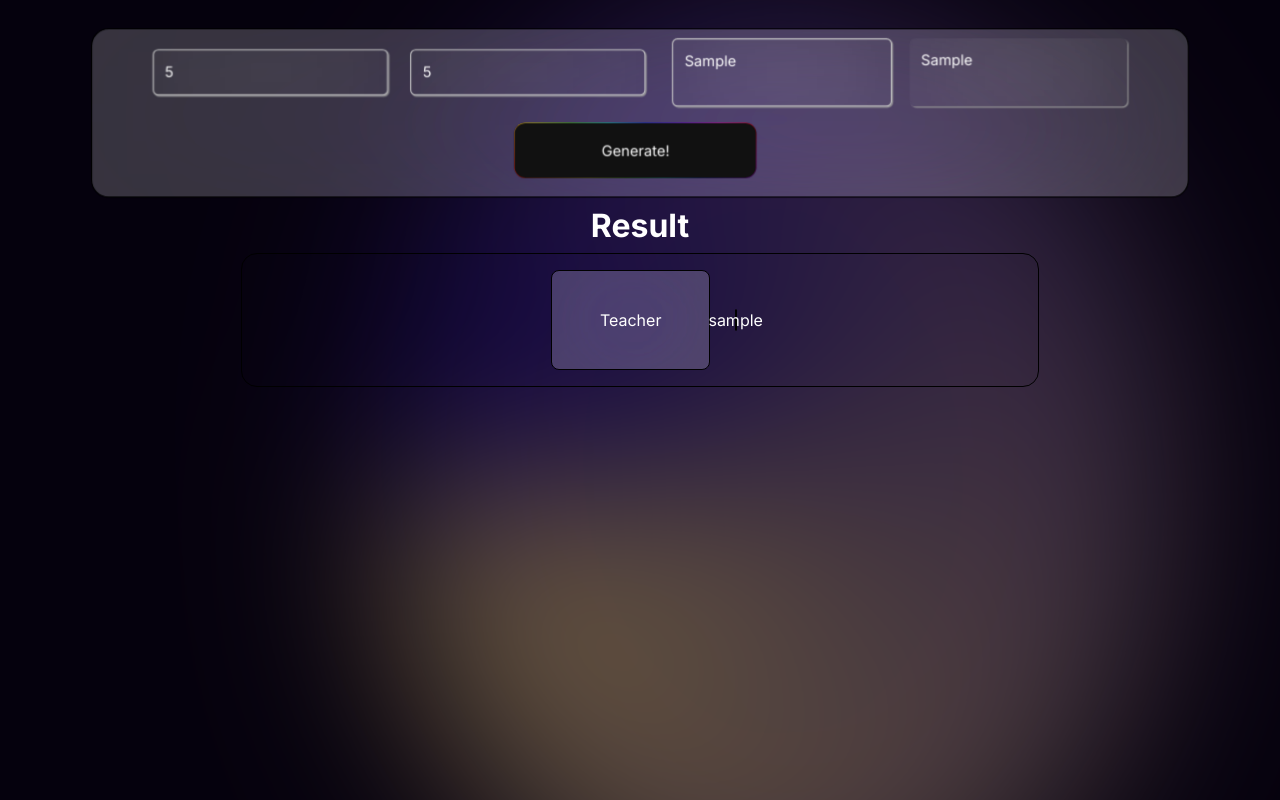
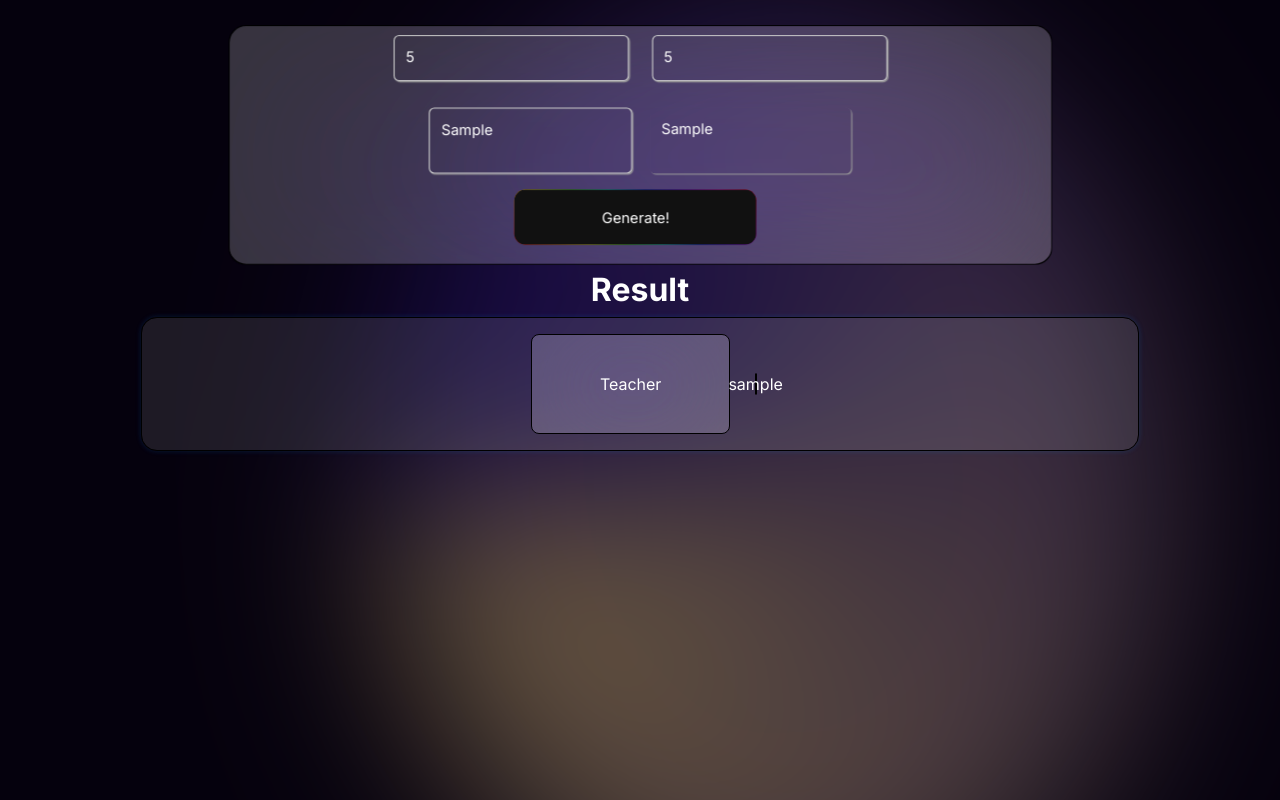
Before and after one commit to mrdog233o5/seatingPlanGenerator, a website built with Vite: page index.html in a window 1280 px wide. Both pictures are taken after typing "5", "5", "Sample", "Sample" into the empty fields and a click on the button "Generate!". Shown: the top 800 px of the page. Built offline with nearby package versions, Linux system fonts and the light colour scheme.

Commit message:
fixed blur on text, fixed textarea & input

```diff
--- a/main.js
+++ b/main.js
@@ -4,6 +4,7 @@ const nameInput = document.getElementById("name");
 const genderInput = document.getElementById("gender");
 const result = document.getElementById("result");
 const generateBtn = document.getElementById("generateBtn");
+const textareaEle = document.querySelectorAll('textarea');
 const luckedPairs = `belle taliya
 david william
 jerry louie
@@ -144,3 +145,10 @@ document.getElementById("form").onsubmit = (e) => {
 }
 
 setStyle();
+
+textareaEle.forEach((ele) => {
+	ele.oninput = () => {
+		ele.style.height = 'auto';
+		ele.style.height = `${ele.scrollHeight}px`;
+	};
+});
--- a/style.css
+++ b/style.css
@@ -56,15 +56,6 @@ span,p,div,a {
 	justify-content: center;
 }
 
-.input {
-	-webkit-backdrop-filter: blur(64px) saturate(1.6);
-    backdrop-filter: blur(64px) saturate(1.6);
-    background: rgba(255, 255, 255, 0.2);
-	margin-top: 20px;
-	transition: all 0.5s;
-	transform: scale(1.1);
-}
-
 #inputContainer {
     overflow: hidden;
     display: flex;
@@ -88,9 +79,13 @@ input, textarea {
 	border: 1px solid #ccc;
 	box-shadow: 1px 1px 1px #999;
 	background: transparent;
-    -webkit-backdrop-filter: blur(64px) saturate(1.6);
+	resize: none;
+	overflow: hidden;
+}
+
+input::after, textarea::after {
+	-webkit-backdrop-filter: blur(64px) saturate(1.6);
     backdrop-filter: blur(64px) saturate(1.6);
-	resize: none
 }
 
 textarea::placeholder, input::placeholder {
@@ -100,13 +95,29 @@ textarea::placeholder, input::placeholder {
 #classroom, .input{
 	border: #000000 1px solid;
     box-sizing: border-box;
-	width: 80%;
 	border-radius: 16px;
 	display: flex;
 	flex-wrap: wrap;
 	align-items: center;
 	justify-content: center;
 	animation: showResult 0.5s;
+}
+
+#classroom {
+	border: 2px solid linear-gradient(45deg,#f83a3a 10%,#f13dd4 50%,#7000ff 90%);
+	box-shadow: 0 0px 6px rgba(22,136,240,0.1), 0 0px 6px rgba(22,136,240,0.1);
+	background: rgba(255, 255, 255, 0.1);
+	width: 100%;
+}
+
+.input {
+	-webkit-backdrop-filter: blur(64px) saturate(1.6);
+    backdrop-filter: blur(64px) saturate(1.6);
+    background: rgba(255, 255, 255, 0.2);
+	margin-top: 20px;
+	transition: all 0.5s;
+	transform: scale(1.1);
+	width: 60%;
 }
 
 .result {
```
